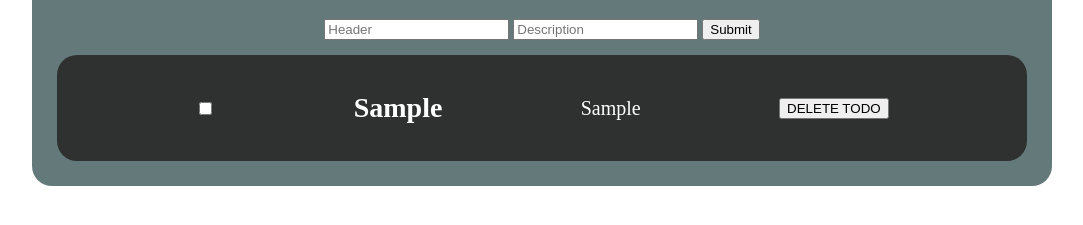
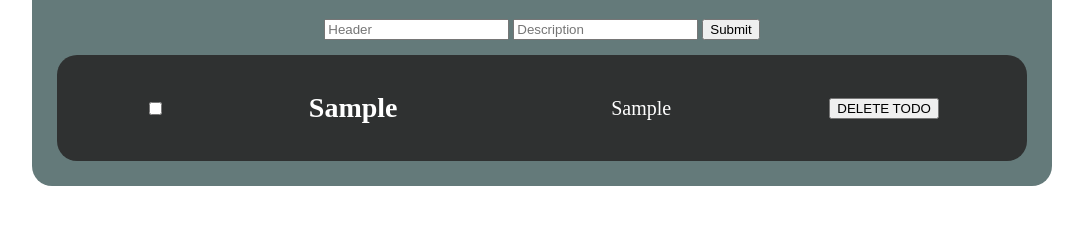
Before and after one commit to roman-zelenskiy/hillel, a plain HTML site: page homeWork11/index.html in a window 1280 px wide. Both pictures are taken after typing "Sample", "Sample" into the empty fields and a click on the input "Submit". Shown: the part 271-496 px from the top of the page, without its empty margins (98-1181 px from the left). Drawn offline with Linux system fonts and the light colour scheme.

Commit message:
homeWork11 fix

```diff
--- a/homeWork11/style.css
+++ b/homeWork11/style.css
@@ -23,10 +23,14 @@
 
 .todo_list_head {
     font-size: 28px;
+    width: 200px;
+    overflow-wrap: break-word;
 }
 
 .todo_list_desc {
     font-size: 20px;
+    width: 200px;
+    overflow-wrap: break-word;
 }
 
 h1 {
```
